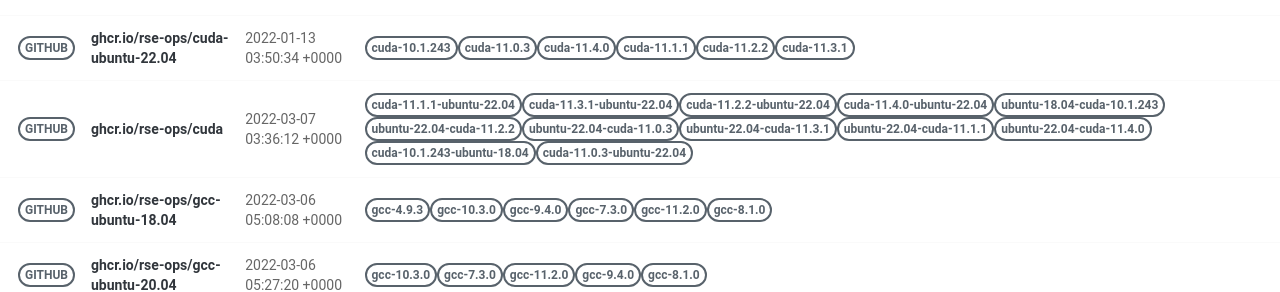
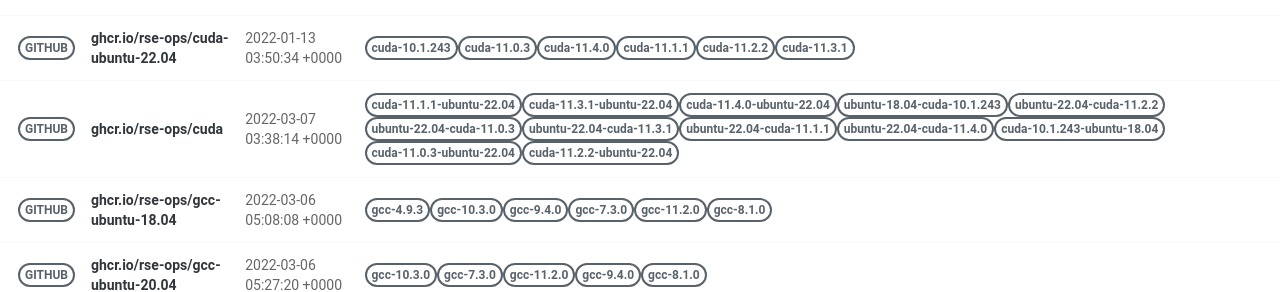
Before and after one commit to rse-ops/docker-images, a Jekyll site: the page built from pages/index.md, in a window 1280 px wide. Shown: the part 414-706 px from the top of the page. Built offline with Jekyll 4.4.1, drawn with Linux system fonts in a browser that asks for light colours; nearby versions of some CDN libraries.

Commit message:
Automated push to update library 2022-03-07

```diff
--- a/_library/ghcr.io-rse-ops-cuda.md
+++ b/_library/ghcr.io-rse-ops-cuda.md
@@ -1,7 +1,7 @@
 ---
 layout: container
 name: ghcr.io/rse-ops/cuda
-updated_at: 2022-03-07 03:36:12.121787
+updated_at: 2022-03-07 03:38:14.301755
 
 
 container_url: https://github.com/orgs/rse-ops/packages/container/package/cuda
```
Also changed, not shown: other parts of _library/ghcr.io-rse-ops-cuda.md (+3 -3 lines).
